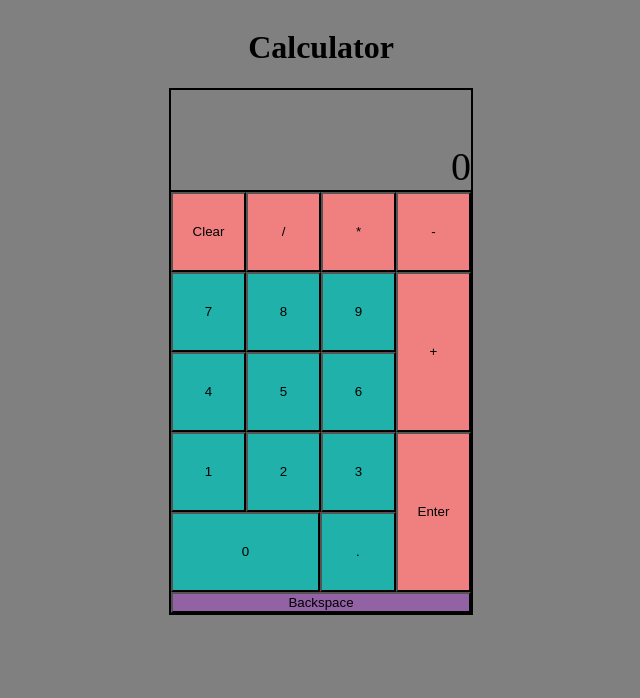
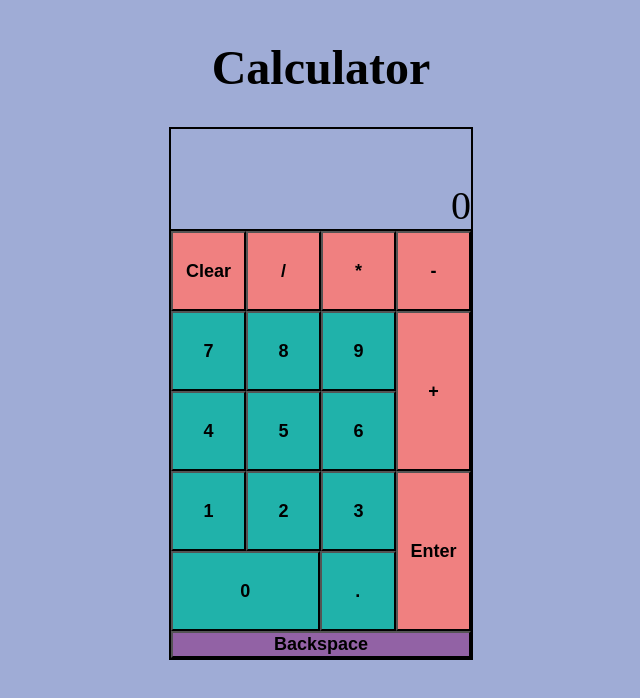
Before and after one commit to gregoryls/calculator, a plain HTML site: page index.html in a window 1280 px wide. Shown: the whole page, without its empty margins (319-959 px from the left). Drawn offline with Linux system fonts and the light colour scheme.

Commit message:
css font-size changes

```diff
--- a/style.css
+++ b/style.css
@@ -2,7 +2,7 @@ body{
     display: flex;
     flex-direction: column;
     align-items: center;
-    background-color: gray;
+    background-color: rgb(159, 172, 214);
 }
 .display{
     width: 300px;
@@ -68,3 +68,10 @@ body{
 .back{
     background-color: rgb(146, 98, 165);
 }
+.calculator button, .back{
+    font-size: 18px;
+    font-weight: bold;
+}
+h1{
+    font-size: 48px;
+}
```
